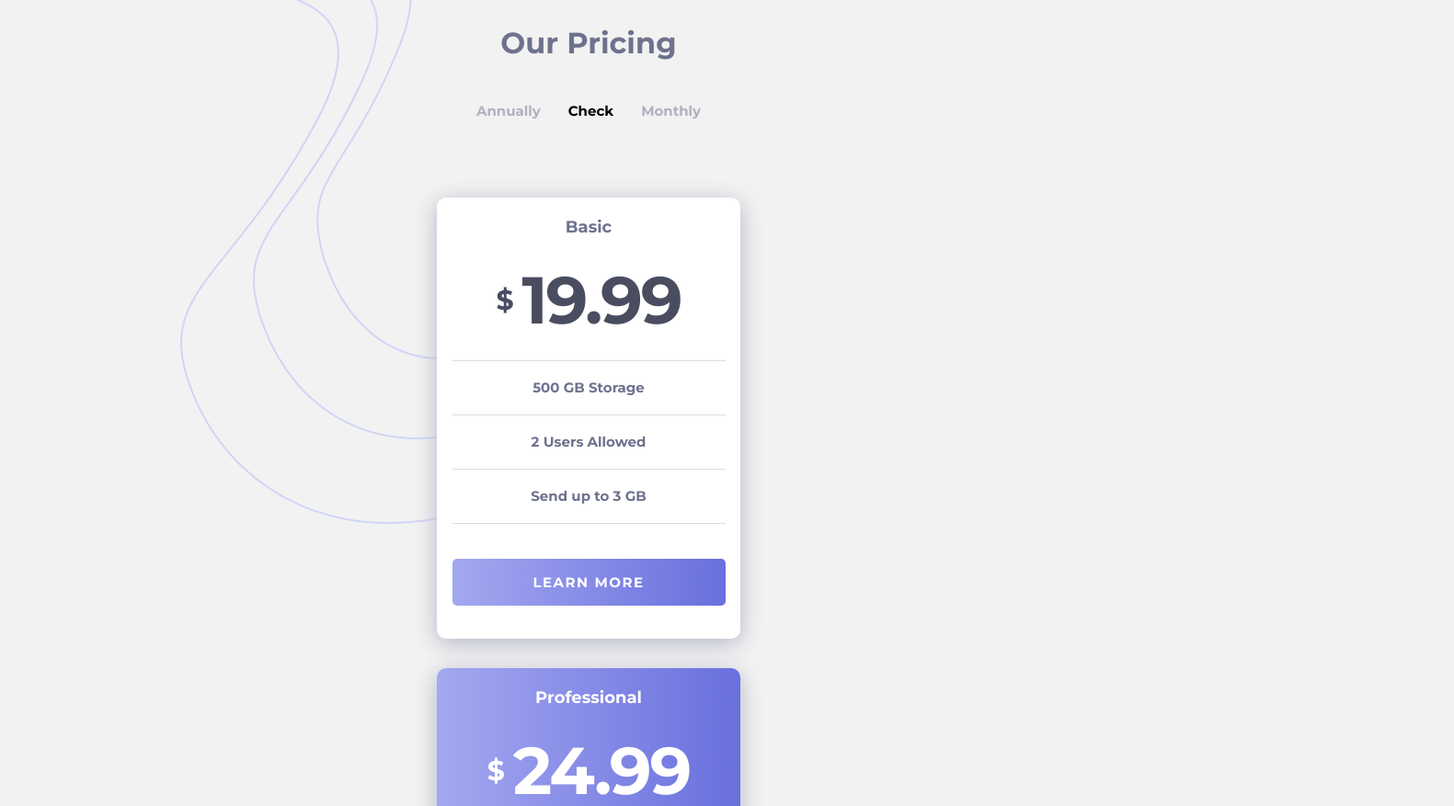
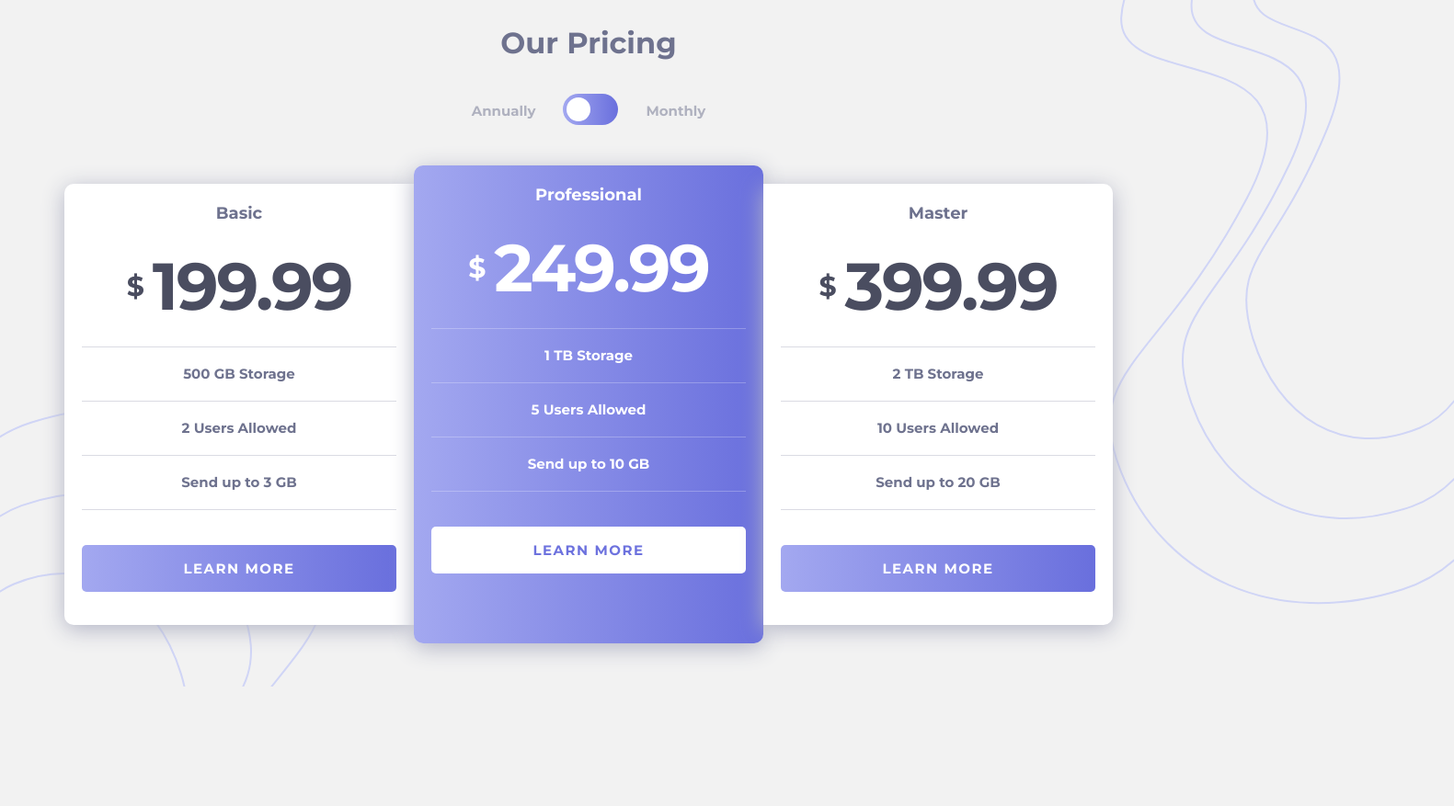
Before and after one commit to adriananin/pricing-component-with-toggle, a plain HTML site: page index.html in a window 1280 px wide. Shown: the top 877 px of the page at 92% size, 1581 px wide, since content can reach past the window. After the commit the page ends 800 px from the top, so only its background shows below. Drawn offline with Linux system fonts and the light colour scheme.

Commit message:
desktop design complete

```diff
--- a/css/style.css
+++ b/css/style.css
@@ -32,11 +32,6 @@ hr {
   color: #6e728e;
 }
 
-.header {
-  position: relative;
-  overflow: hidden;
-}
-
 .header__heading {
   color: #6e728e;
   font-size: 32px;
@@ -62,6 +57,10 @@ hr {
   left: 196px;
   top: -87px;
   z-index: -1;
+}
+
+.svg--bottom {
+  display: none;
 }
 
 .card {
@@ -148,3 +147,118 @@ hr {
 .card--master {
   margin-bottom: 50px;
 }
+
+/* Styles for the checkbox */
+
+.header__checkbox:hover {
+  cursor: pointer;
+}
+
+.header__toggle-switch {
+  position: relative;
+  display: inline-block;
+  width: 60px;
+  height: 34px;
+}
+
+.header__toggle-switch input {
+  display: none;
+}
+
+.toggle__slider {
+  position: absolute;
+  cursor: pointer;
+  top: 0;
+  left: 0;
+  right: 0;
+  bottom: 0;
+  background-image: var(--purple);
+  transition: 0.4s;
+  border-radius: 34px;
+}
+
+.toggle__slider::before {
+  position: absolute;
+  content: "";
+  height: 26px;
+  width: 26px;
+  left: 4px;
+  bottom: 4px;
+  background-color: white;
+  transition: 0.4s;
+  border-radius: 50%;
+}
+
+input:checked + .toggle__slider {
+  background-image: var(--purple);
+}
+
+input:checked + .toggle__slider::before {
+  transform: translateX(26px);
+}
+
+/* Desktop Styling */
+
+@media screen and (min-width: 768px) {
+  body {
+    display: grid;
+    place-items: center;
+    gap: 0px;
+    overflow-y: hidden;
+  }
+
+  main {
+    display: grid;
+    grid-template-columns: repeat(3, 1fr);
+    gap: 0px;
+    align-items: center;
+    margin-top: 30px;
+  }
+
+  .card {
+    width: 380px;
+  }
+
+  .card--basic {
+    border-top-right-radius: 0px;
+    border-bottom-right-radius: 0px;
+  }
+
+  .card--master {
+    margin-bottom: 0px;
+    border-top-left-radius: 0px;
+    border-bottom-left-radius: 0px;
+  }
+
+  .card--professional {
+    height: 520px;
+  }
+
+  .card--professional .card__button:hover {
+    background: var(--purple);
+    color: white;
+    border: 2px solid white;
+  }
+
+  .card__button:hover {
+    background: white;
+    color: #6d72de;
+    border: 2px solid #6d72de;
+    cursor: pointer;
+  }
+
+  .svg--top {
+    position: absolute;
+    left: 1206px;
+    top: 0px;
+    z-index: -1;
+  }
+
+  .svg--bottom {
+    display: block;
+    position: absolute;
+    bottom: -50px;
+    left: 0;
+    z-index: -1;
+  }
+}
--- a/index.html
+++ b/index.html
@@ -12,26 +12,36 @@
     />
     <link rel="stylesheet" href="css/style.css" />
 
+    <script src="index.js" defer></script>
+
     <title>Pricing Component</title>
   </head>
+
   <body>
     <header class="header">
       <h2 class="header__heading">Our Pricing</h2>
       <div class="header__toggle">
         <p class="header__text">Annually</p>
-        <div class="checbox">Check</div>
+        <div class="header__checkbox">
+          <label class="header__toggle-switch">
+            <input type="checkbox" id="toggle-period" />
+            <span class="toggle__slider"></span>
+          </label>
+        </div>
         <p class="header__text">Monthly</p>
       </div>
     </header>
+
     <div class="svg--top">
-      <img src="images/bg-top.svg" alt="svg line pattern" />
+      <img src="images/bg-top.svg" alt="line pattern" />
     </div>
+
     <main>
       <div class="card card--basic">
         <p class="card__title">Basic</p>
         <div class="card__price">
           <div class="card__symbol">&dollar;</div>
-          <p class="card__price-text">19.99</p>
+          <p class="card__price-text" id="basic-price">199.99</p>
         </div>
         <hr />
         <p class="card__text">500 GB Storage</p>
@@ -47,7 +57,7 @@
         <p class="card__title">Professional</p>
         <div class="card__price">
           <div class="card__symbol">&dollar;</div>
-          <p class="card__price-text">24.99</p>
+          <p class="card__price-text" id="professional-price">249.99</p>
         </div>
         <hr />
         <p class="card__text">1 TB Storage</p>
@@ -63,7 +73,7 @@
         <p class="card__title">Master</p>
         <div class="card__price">
           <div class="card__symbol">&dollar;</div>
-          <p class="card__price-text">39.99</p>
+          <p class="card__price-text" id="master-price">399.99</p>
         </div>
         <hr />
         <p class="card__text">2 TB Storage</p>
@@ -74,7 +84,10 @@
         <hr />
         <button class="card__button">Learn More</button>
       </div>
+
+      <div class="svg--bottom">
+        <img src="images/bg-bottom.svg" alt="circle pattern" />
+      </div>
     </main>
-    <!-- &dollar;199.99 &dollar;249.99 &dollar;399.99 -->
   </body>
 </html>
--- /dev/null
+++ b/index.js
@@ -0,0 +1,18 @@
+const toggleSwitch = document.getElementById("toggle-period");
+
+const basicPrice = document.getElementById("basic-price");
+const proPrice = document.getElementById("professional-price");
+const masterPrice = document.getElementById("master-price");
+
+toggleSwitch.addEventListener("change", function () {
+  if (this.checked) {
+    // If the toggle switch is checked, change the price
+    basicPrice.textContent = "19.99";
+    proPrice.textContent = "24.99";
+    masterPrice.textContent = "39.99";
+  } else {
+    basicPrice.textContent = "199.99";
+    proPrice.textContent = "249.99";
+    masterPrice.textContent = "399.99";
+  }
+});
```
